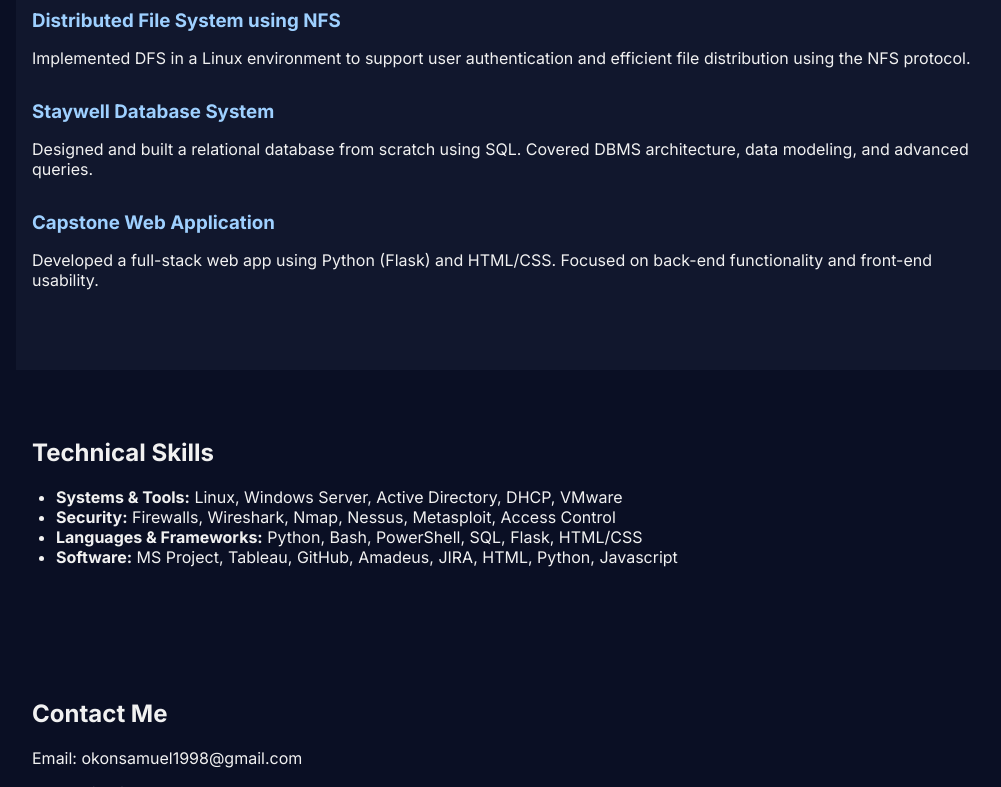
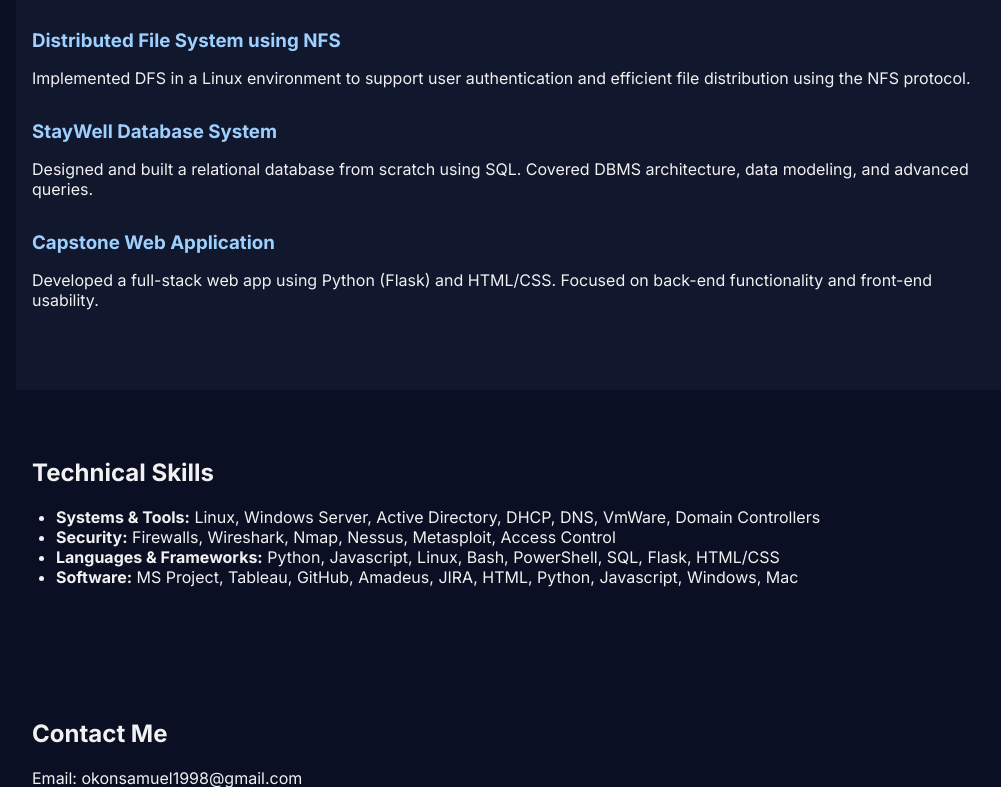
Before and after one commit to okonsamuel1998/portfolio, a plain HTML site: page index.html in a window 1280 px wide. Shown: the part 1386-2173 px from the top of the page, without its empty margins (124-1125 px from the left). Drawn offline with Linux system fonts and the light colour scheme.

Commit message:
Initial commit

```diff
--- a/index.html
+++ b/index.html
@@ -139,8 +139,9 @@
     <div>
       <h2>About Me</h2>
       <p>
-        I’m a detail-oriented IT professional with a degree in Information Technology and Computer Science from UMass Boston. I specialize in system administration, networking, and cybersecurity.
-        With experience configuring secure networks, deploying firewalls, managing servers, and scripting automation, I’m passionate about building reliable infrastructure and safeguarding systems.
+        I’m a detail-oriented IT professional with a degree in Information Technology from UMass Boston, I'm also currently working as IT Helpdesk network Support I specialize in system administration, networking, and cybersecurity.
+        With experience in configuring secure networks, deploying firewalls, managing servers, and scripting automation, web development, client support, configuration of software and many more technical skills. I’m passionate about
+        building reliable infrastructure and safeguarding systems.
       </p>
       <p>
         I’m certified in CompTIA Security+ (06/2025), and I’ve completed capstone projects in web application development using Python, Flask, and SQL. My goal is to join a top-tier tech team that values precision, security, and innovation.
@@ -170,7 +171,7 @@
       <p>Implemented DFS in a Linux environment to support user authentication and efficient file distribution using the NFS protocol.</p>
     </div>
     <div class="project">
-      <h3>Staywell Database System</h3>
+      <h3>StayWell Database System</h3>
       <p>Designed and built a relational database from scratch using SQL. Covered DBMS architecture, data modeling, and advanced queries.</p>
     </div>
     <div class="project">
@@ -182,10 +183,10 @@
   <section id="skills">
     <h2>Technical Skills</h2>
     <ul>
-      <li><strong>Systems & Tools:</strong> Linux, Windows Server, Active Directory, DHCP, VMware</li>
+      <li><strong>Systems & Tools:</strong> Linux, Windows Server, Active Directory, DHCP, DNS, VmWare, Domain Controllers</li>
       <li><strong>Security:</strong> Firewalls, Wireshark, Nmap, Nessus, Metasploit, Access Control</li>
-      <li><strong>Languages & Frameworks:</strong> Python, Bash, PowerShell, SQL, Flask, HTML/CSS</li>
-      <li><strong>Software:</strong> MS Project, Tableau, GitHub, Amadeus, JIRA, HTML, Python, Javascript</li>
+      <li><strong>Languages & Frameworks:</strong> Python, Javascript, Linux, Bash, PowerShell, SQL, Flask, HTML/CSS</li>
+      <li><strong>Software:</strong> MS Project, Tableau, GitHub, Amadeus, JIRA, HTML, Python, Javascript, Windows, Mac</li>
     </ul>
   </section>
 
```
